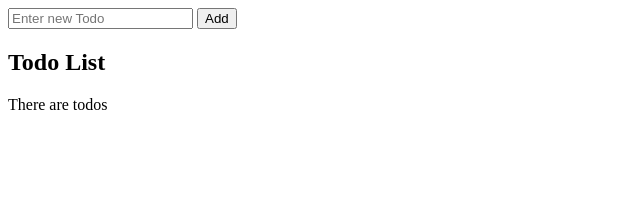
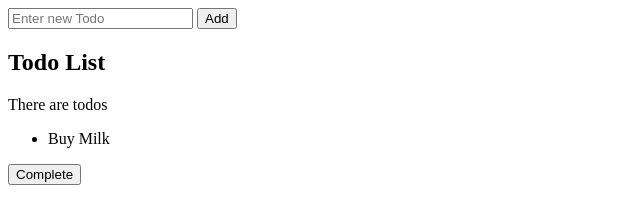
Before and after one commit to drianoK/TodoList, a plain HTML site: page index.html in a window 1280 px wide. Shown: the whole page, without its empty margins (0-640 px from the left). Drawn offline with Linux system fonts and the light colour scheme.

Commit message:
Added to todo-list new ul li element and a new button - - Changed header and todos section button id and classname

```diff
--- a/index.html
+++ b/index.html
@@ -9,13 +9,18 @@
 <body>
     <header class="header">
         <input type="text" id="userinput" placeholder="Enter new Todo">
-        <button id="blueBtn">Add</button>
+        <button id="addBtn" class="blue-btn">Add</button>
     </header>
 
     <section class="todos">
         <h1>Todo List</h1>
         <p>There are <span id="amount"></span>todos</p>
-        <div class="todo-list"></div>
+        <div class="todo-list">
+            <ul>
+                <li>Buy Milk</li>
+            </ul>
+            <button id="completeBtn" class="red-btn">Complete</button>
+        </div>
     </section>
 </body>
 </html>
```
